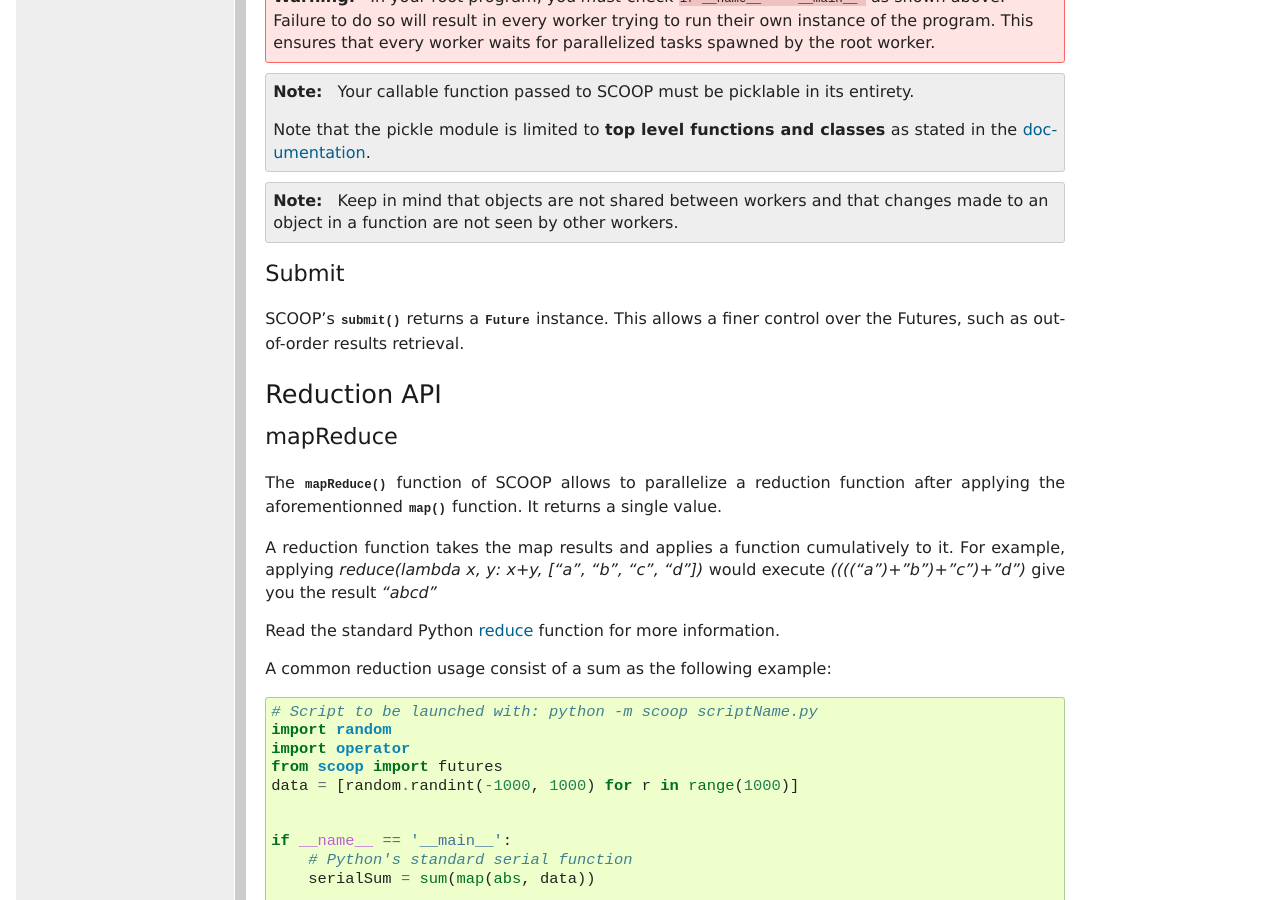
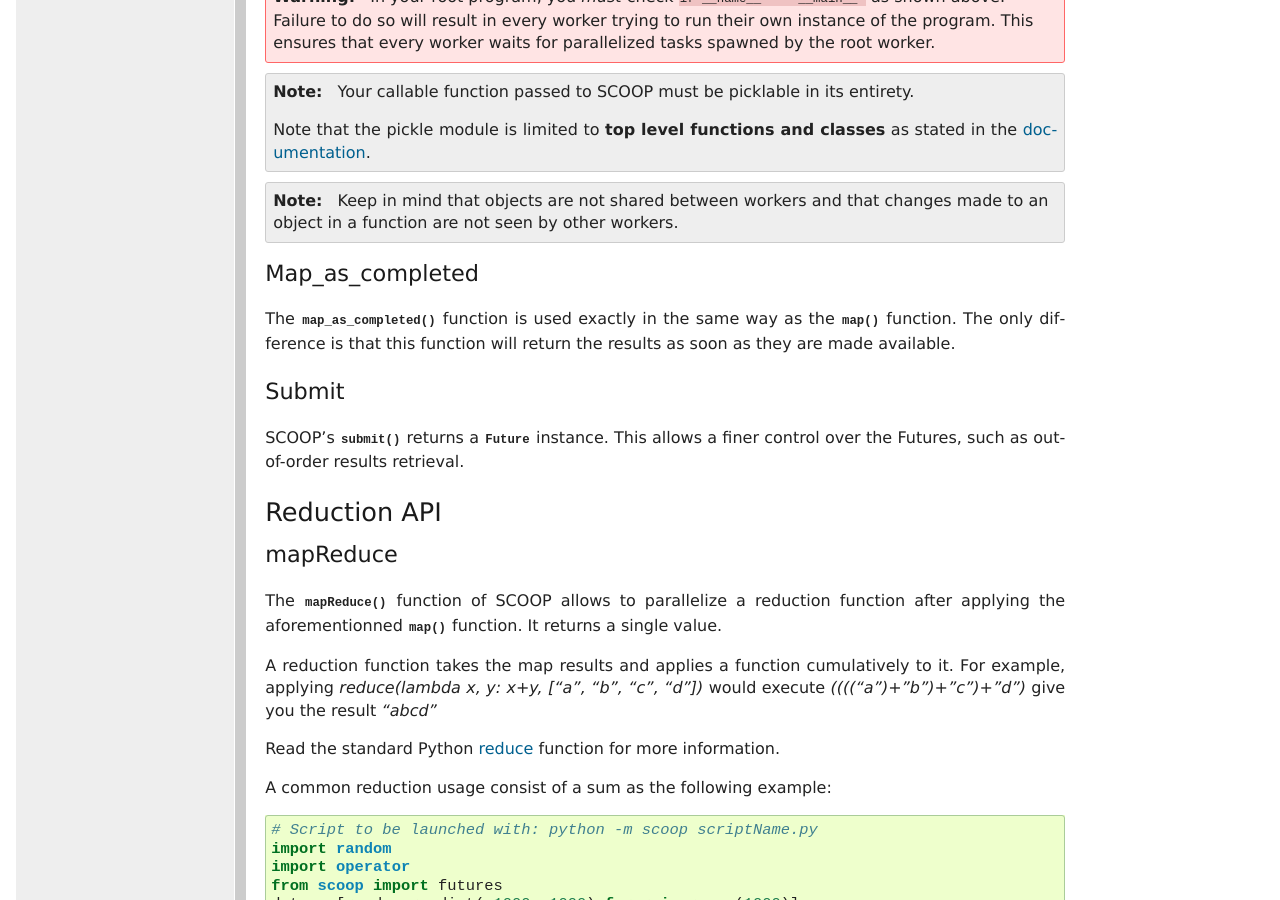
Before and after one commit to soravux/scoop, a Sphinx documentation site: the page built from doc/usage.rst, in a window 1280 px wide and 900 px high, scrolled down 1577 px. Built offline with Sphinx 7.4.7, drawn with Linux system fonts in a browser that asks for light colours; formulas are drawn with MathJax 3.

Commit message:
Added a usage of the map_as_completed

```diff
--- a/doc/usage.rst
+++ b/doc/usage.rst
@@ -95,6 +95,13 @@ substitute to the standard |map()|_, for instance::
 .. note::
     Keep in mind that objects are not shared between workers and that changes
     made to an object in a function are not seen by other workers.
+
+Map_as_completed
+~~~~~~~~~~~~~~~~
+
+The :meth:`~scoop.futures.map_as_completed` function is used exactly in the same way
+as the :meth:`~scoop.futures.map` function. The only difference is that this function
+will return the results as soon as they are made available.
 
 Submit
 ~~~~~~
```
Also changed, not shown: 1 other file.
